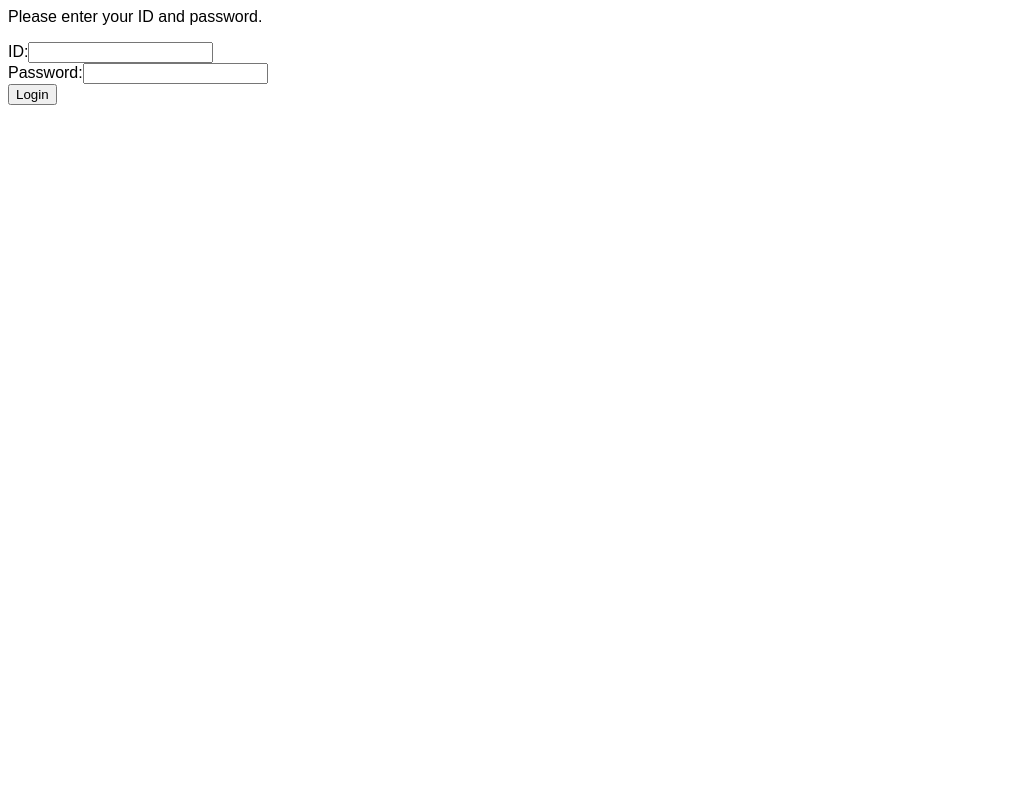
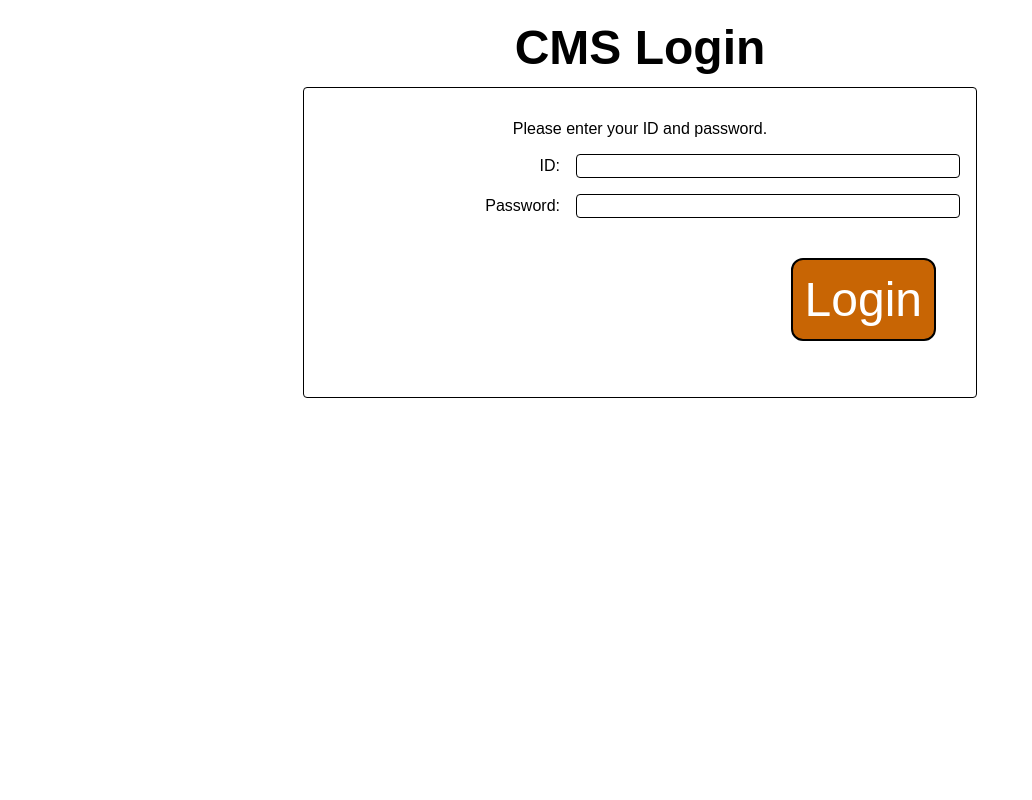
Before and after one commit to fiddleplum/211, a PHP site: page /cms.php in a window 1280 px wide. Shown: the whole page, without its empty margins (0-1032 px from the left). Run offline with PHP 8.4, Linux system fonts and the light colour scheme.

Commit message:
15, moved cms style into separate file

```diff
--- a/cms.php
+++ b/cms.php
@@ -2,11 +2,10 @@
 <head>
 <meta charset="UTF-8">
 <title>Content Management System</title>
-<link rel="stylesheet" type="text/css" href="css/style.css"/>
+<link rel="stylesheet" type="text/css" href="css/cms.css"/>
 </head>
 <body>
 <div id="page">
-<div id="cms">
 
 <?php
 
@@ -19,6 +18,7 @@ $verified = verify_from_hash($id, $hash);
 
 if($verified !== true) {
 	?>
+	<h1>CMS Login</h1>
 	<form method="post" action="cms_login.php">
 	<p>Please enter your ID and password.</p>
 	<div><span class="left">ID:</span><span class="right"><input name="id" type="text" /></span></div>
@@ -38,18 +38,21 @@ else {
 		<?php
 		if($id == "cmsadmin") {
 			?>
-			<a href="cms.php?op=add">Add a Service</a>
-			<a href="cms.php?op=choose&op2=edit">Edit a Service</a>
-			<a href="cms.php?op=choose&op2=remove">Remove a Service</a>
-			<a href="cms.php?op=latlon">Update Map Lat/Lons</a>
+			<a class="menu" href="cms.php?op=add">Add a Service</a>
+			<a class="menu" href="cms.php?op=choose&op2=edit">Edit a Service</a>
+			<a class="menu" href="cms.php?op=choose&op2=remove">Remove a Service</a>
+			<a class="menu" href="cms.php?op=latlon">Update Map Lat/Lons</a>
 			<?php
 		}
 		else {
 			?>
-			<a href="cms.php?op=edit&service=<?php echo $id ?>">Edit Your Service</a>
-			<a href="cms.php?op=remove&service=<?php echo $id ?>">Remove Your Service</a>
+			<a class="menu" href="cms.php?op=edit&service=<?php echo $id ?>">Edit Your Service</a>
+			<a class="menu" href="cms.php?op=remove&service=<?php echo $id ?>">Remove Your Service</a>
 			<?php
 		}
+		?>
+		<a class="menu" href="cms_logout.php">Logout</a>
+		<?php
 	}
 	else if(($op == "add" && $id == "cmsadmin") || ($op == "edit" && ($id == "cmsadmin" || $id == $service))) {
 		if($op == "add") {
@@ -76,7 +79,7 @@ else {
 		<div><span class="left">E-mail 3:</span><span class="right"><input id="email_3" name="email_3" type="text" /></span></div>
 		<div><span class="left">Website:</span><span class="right"><input id="website" name="website" type="text" /></span></div>
 		<div><span class="left">Categories:</span><span class="right"><input id="categories" name="categories" type="text" /></span></div>
-		<div><span class="right" style="text-align: right;"><input id="edit_submit" type="submit" value="Save" /></span></div>
+		<div class="buttons" style="text-align: right;"><a href="cms.php">Cancel</a><input id="edit_submit" type="submit" value="Save" /></div>
 		</form>
 		<?php
 	}
@@ -101,15 +104,18 @@ else {
 		</form>
 		<?php
 	}
+	else if($op == "logout") {
+		?>
+		<h1>Logging out...</h1>
+		<script>window.location = "cms.php";</script>
+		<?php
+	}
 	else {
 		?>
 		<p>You do not have permission to edit this service.</p>
 		<a href="cms.php">Return</a>
 		<?php
 	}
-	?>
-	<a href="logout.php">Logout</a>
-	<?php
 }
 
 ?>
@@ -165,6 +171,5 @@ Database.initialize(function() {
 });
 
 </div>
-</div>
 </body>
 </html>
--- /dev/null
+++ b/css/cms.css
@@ -0,0 +1,12 @@
+#page { text-align: center; font-family: sans-serif; overflow: auto; }
+h1 { font-size: 3em; margin: .25em; }
+a, button, input[type="submit"] { display: inline-block; margin: .5em; border: 2px solid black; border-radius: .25em; text-decoration: none; font-size: 3em; padding: .25em; background-color: #c86504; color: white; }
+a.menu { display: block; max-width: 10em; margin-left: auto; margin-right: auto; }
+form { margin: 0 auto; padding: 1em; max-width: 40em; clear: both; overflow: auto; border: 1px solid black; border-radius: .25em; }
+form > div { overflow: auto; margin-bottom: 1em; }
+form div span.left { display: inline-block; float: left; width: 15em; text-align: right; line-height: 1.5em; }
+form div span.right { display: inline-block; float: right; width: calc(100% - 16em); text-align: left; line-height: 1.5em; }
+form div.buttons { text-align: right; }
+form input[type="text"], form input[type="password"], form textarea { width: 100%; font-size: 1em; height: 1.5em; border: 1px solid black; border-radius: .25em; padding: .25em; font-family: sans-serif; }
+#remove #name { font-size: 2em; margin: 2em; }
+#choose select { margin: 1em; font-size: 1em; width: 80%; }
```
